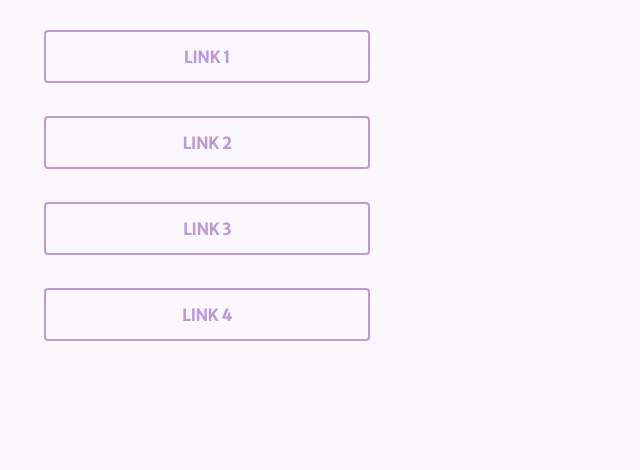
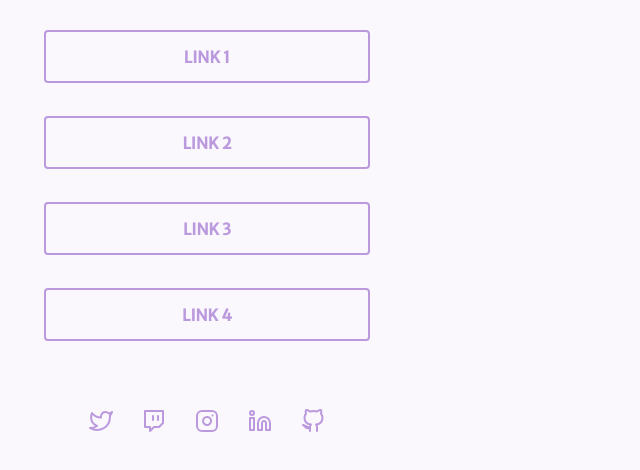
Before and after one commit to allagyn/social__links, a plain HTML site: page index.html in a window 1280 px wide. Shown: the part 322-792 px from the top of the page, without its empty margins (0-640 px from the left). Drawn offline with Linux system fonts and the light colour scheme.

Commit message:
Ajuste de CSS e Construct INDex

```diff
--- a/css/home.css
+++ b/css/home.css
@@ -7,15 +7,16 @@ body {
     box-sizing: border-box;
 }
 
-main {
+
+.container {
+
+    max-width: 100%; /*Equivale a 414px*/
     margin: 0;
-    max-width: 100%; /*Equivale a 414px*/
     width: 25.875rem;
 
     display: flex;
     justify-content: center;
     flex-direction: column;
-
 }
 
 .profile {
@@ -66,3 +67,11 @@ h2 {
     border: 2px solid var(--purple);
     border-radius: 4px;
 }
+
+.icons__vector {
+    margin-top: 4.25rem;
+    display: flex;
+    gap: 1.813rem;
+    justify-content: center;
+    margin-bottom: 1rem;
+}
--- a/index.html
+++ b/index.html
@@ -10,6 +10,7 @@
 </head>
 <body>
         <main>
+             <section class="container">
                 <div class="profile">
                         <img class="profile__img" src="./img/AndrePerf.png" alt="perfil">
                      </div>
@@ -28,6 +29,42 @@
                      <div class="box__link">
                              <h2>LINK 4</h2>
                      </div>
+
+                     <div class="icons__vector">
+                        <svg width="24" height="24" viewBox="0 0 24 24" fill="none" xmlns="http://www.w3.org/2000/svg">
+                                <path d="M23 2.99998C22.0424 3.67546 20.9821 4.19209 19.86 4.52999C19.2577 3.8375 18.4573 3.34668 17.567 3.12391C16.6767 2.90115 15.7395 2.95718 14.8821 3.28444C14.0247 3.6117 13.2884 4.19439 12.773 4.9537C12.2575 5.71302 11.9877 6.61232 12 7.52998V8.52998C10.2426 8.57555 8.50127 8.1858 6.93101 7.39543C5.36074 6.60506 4.01032 5.43862 3 3.99998C3 3.99998 -1 13 8 17C5.94053 18.398 3.48716 19.0989 1 19C10 24 21 19 21 7.49998C20.9991 7.22144 20.9723 6.94358 20.92 6.66999C21.9406 5.66348 22.6608 4.3927 23 2.99998V2.99998Z" stroke="#BB99DD" stroke-width="2" stroke-linecap="round" stroke-linejoin="round"/>
+                        </svg>
+                        <svg width="24" height="24" viewBox="0 0 24 24" fill="none" xmlns="http://www.w3.org/2000/svg">
+                                <path d="M16 11V7M21 2H3V18H8V22L12 18H17L21 14V2ZM11 11V7V11Z" stroke="#BB99DD" stroke-width="2" stroke-linecap="round" stroke-linejoin="round"/>
+                        </svg>
+                        <svg width="24" height="24" viewBox="0 0 24 24" fill="none" xmlns="http://www.w3.org/2000/svg">
+                                <path d="M17 2H7C4.23858 2 2 4.23858 2 7V17C2 19.7614 4.23858 22 7 22H17C19.7614 22 22 19.7614 22 17V7C22 4.23858 19.7614 2 17 2Z" stroke="#BB99DD" stroke-width="2" stroke-linecap="round" stroke-linejoin="round"/>
+                                <path d="M16 11.37C16.1234 12.2022 15.9813 13.0522 15.5938 13.799C15.2063 14.5458 14.5931 15.1514 13.8416 15.5297C13.0901 15.9079 12.2384 16.0396 11.4078 15.9059C10.5771 15.7723 9.80976 15.3801 9.21484 14.7852C8.61992 14.1902 8.22773 13.4229 8.09407 12.5922C7.9604 11.7615 8.09207 10.9099 8.47033 10.1584C8.84859 9.40685 9.45419 8.79374 10.201 8.40624C10.9478 8.01874 11.7978 7.87658 12.63 8C13.4789 8.12588 14.2649 8.52146 14.8717 9.1283C15.4785 9.73515 15.8741 10.5211 16 11.37Z" stroke="#BB99DD" stroke-width="2" stroke-linecap="round" stroke-linejoin="round"/>
+                                <path d="M17.5 6.5H17.51" stroke="#BB99DD" stroke-width="2" stroke-linecap="round" stroke-linejoin="round"/>
+                        </svg>
+                        <svg width="24" height="24" viewBox="0 0 24 24" fill="none" xmlns="http://www.w3.org/2000/svg">
+                                <path d="M16 8C17.5913 8 19.1174 8.63214 20.2426 9.75736C21.3679 10.8826 22 12.4087 22 14V21H18V14C18 13.4696 17.7893 12.9609 17.4142 12.5858C17.0391 12.2107 16.5304 12 16 12C15.4696 12 14.9609 12.2107 14.5858 12.5858C14.2107 12.9609 14 13.4696 14 14V21H10V14C10 12.4087 10.6321 10.8826 11.7574 9.75736C12.8826 8.63214 14.4087 8 16 8V8Z" stroke="#BB99DD" stroke-width="2" stroke-linecap="round" stroke-linejoin="round"/>
+                                <path d="M6 9H2V21H6V9Z" stroke="#BB99DD" stroke-width="2" stroke-linecap="round" stroke-linejoin="round"/>
+                                <path d="M4 6C5.10457 6 6 5.10457 6 4C6 2.89543 5.10457 2 4 2C2.89543 2 2 2.89543 2 4C2 5.10457 2.89543 6 4 6Z" stroke="#BB99DD" stroke-width="2" stroke-linecap="round" stroke-linejoin="round"/>
+                        </svg>
+                        <svg width="24" height="24" viewBox="0 0 24 24" fill="none" xmlns="http://www.w3.org/2000/svg">
+                                <g clip-path="url(#clip0_1_31)">
+                                <path d="M16 22V18.13C16.0375 17.6532 15.9731 17.1738 15.811 16.7238C15.6489 16.2738 15.3929 15.8634 15.06 15.52C18.2 15.17 21.5 13.98 21.5 8.52C21.4997 7.12383 20.9627 5.7812 20 4.77C20.4559 3.54851 20.4236 2.19835 19.91 0.999999C19.91 0.999999 18.73 0.649999 16 2.48C13.708 1.85882 11.292 1.85882 9 2.48C6.27 0.649999 5.09 0.999999 5.09 0.999999C4.57638 2.19835 4.54414 3.54851 5 4.77C4.03013 5.7887 3.49252 7.14346 3.5 8.55C3.5 13.97 6.8 15.16 9.94 15.55C9.611 15.89 9.35726 16.2954 9.19531 16.7399C9.03335 17.1844 8.96681 17.6581 9 18.13V22M9 19C4 20.5 4 16.5 2 16L9 19Z" stroke="#BB99DD" stroke-width="2" stroke-linecap="round" stroke-linejoin="round"/>
+                                </g>
+                                <defs>
+                                <clipPath id="clip0_1_31">
+                                <rect width="24" height="24" fill="white"/>
+                                </clipPath>
+                                </defs>
+                        </svg>
+
+
+
+
+                </div>
+
+             </section>
+
         </main>
 </body>
 </html>
```
Also changed, not shown: 1 other file. Lines whose indentation alone changed are shown as unchanged.
